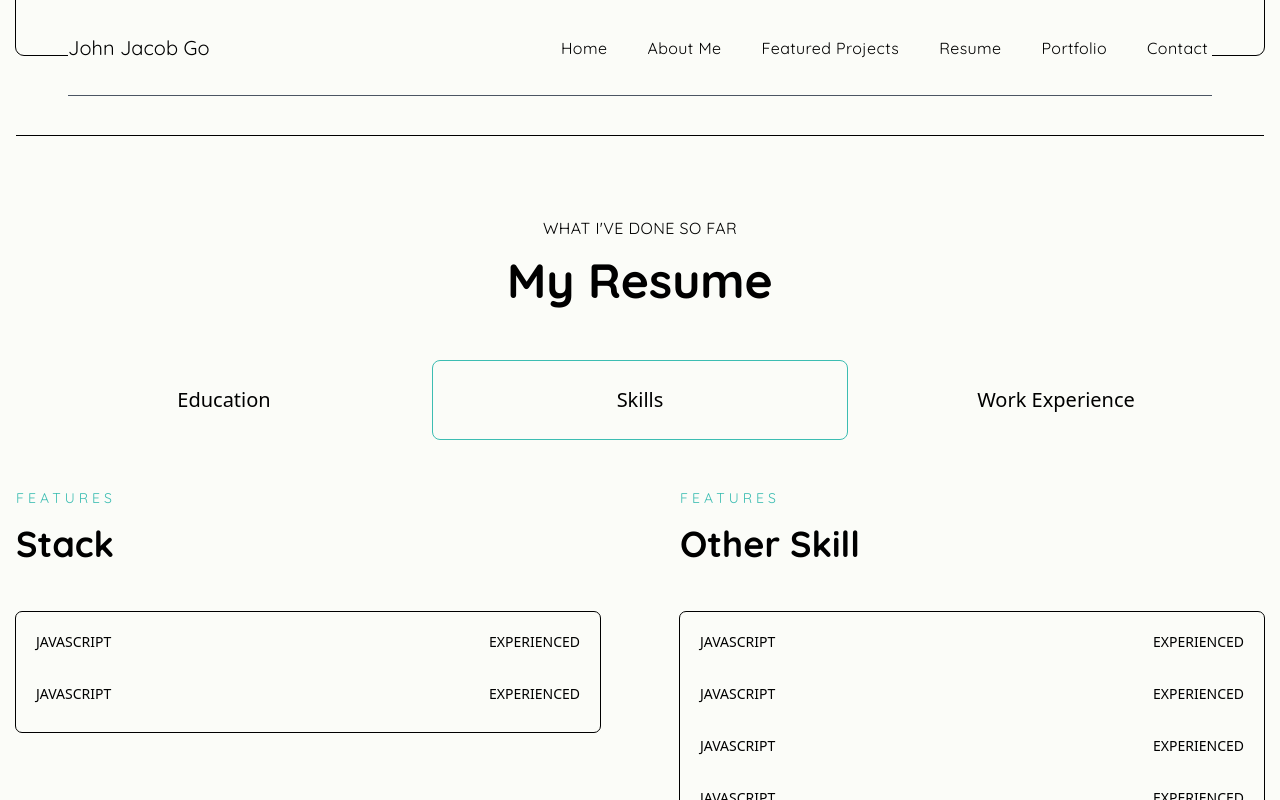
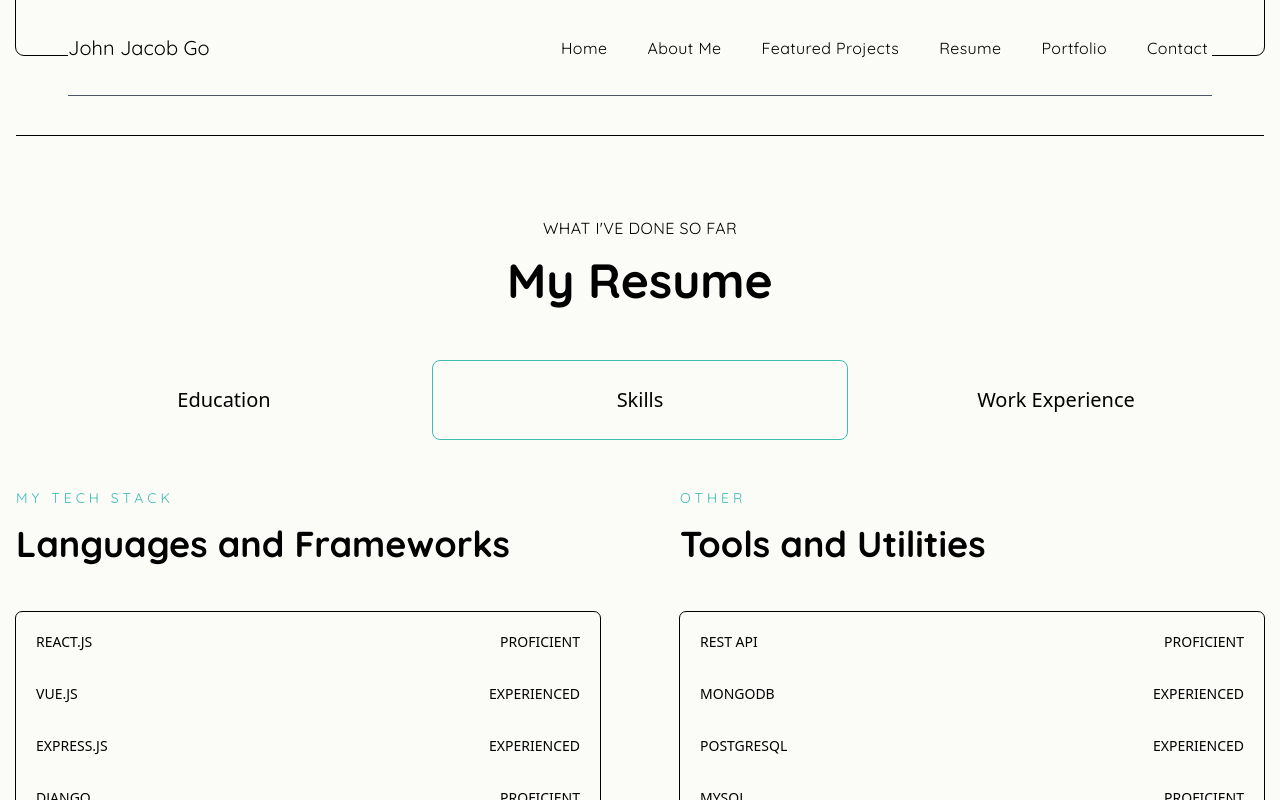
Before and after one commit to gojohnjacob/Portfolio-Website, a React (Create React App) app: page / in a window 1280 px wide. Both pictures are taken after a click on the item "Skills". Shown: the part 1786-2586 px from the top of the page. Built offline with nearby package versions, Linux system fonts and the light colour scheme.

Commit message:
populated skills

```diff
--- a/src/components/resume/Skills.jsx
+++ b/src/components/resume/Skills.jsx
@@ -1,5 +1,6 @@
 import { motion } from 'framer-motion';
 import SkillCard from './SkillCard';
+import { skillsLeftData, skillsRightData } from '../../constants/skillsData';
 
 const Skills = () => (
     <motion.div
@@ -10,33 +11,28 @@ const Skills = () => (
         <div className="w-full lgl:w-1/2">
             <div className="py-12 font-titleFont flex flex-col gap-4">
                 <p className="text-sm text-designColor tracking-[4px] uppercase">
-                    Features
+                    My Tech Stack
                 </p>
-                <h2 className="text-3xl md:text-4xl font-bold">Stack</h2>
+                <h2 className="text-3xl md:text-4xl font-bold">Languages and Frameworks</h2>
             </div>
             <div className="w-full h-auto py-5 flex flex-col gap-6 outline outline-1 bg-transparent bg-opacity-25 text-black text-xl inline-flex justify-center rounded-md ">
-                <SkillCard skillName="JavaScript" rating={4} />
-                <SkillCard skillName="JavaScript" rating={4} />
+                {skillsLeftData.map((item) => (
+                    <SkillCard skillName={item.name} rating={item.rating} />
+                ))}
             </div>
         </div>
 
         <div className="w-full lgl:w-1/2">
             <div className="py-12 font-titleFont flex flex-col gap-4">
                 <p className="text-sm text-designColor tracking-[4px] uppercase">
-                    Features
+                    Other
                 </p>
-                <h2 className="text-3xl md:text-4xl font-bold">Other Skill</h2>
+                <h2 className="text-3xl md:text-4xl font-bold">Tools and Utilities</h2>
             </div>
             <div className="w-full h-auto py-5 flex flex-col gap-6 outline outline-1 bg-transparent bg-opacity-25 text-black text-xl inline-flex justify-center rounded-md ">
-                <SkillCard skillName="JavaScript" rating={4} />
-                <SkillCard skillName="JavaScript" rating={4} />
-                <SkillCard skillName="JavaScript" rating={4} />
-                <SkillCard skillName="JavaScript" rating={4} />
-                <SkillCard skillName="JavaScript" rating={4} />
-                <SkillCard skillName="JavaScript" rating={4} />
-                <SkillCard skillName="JavaScript" rating={4} />
-                <SkillCard skillName="JavaScript" rating={4} />
-
+                {skillsRightData.map((item) => (
+                    <SkillCard skillName={item.name} rating={item.rating} />
+                ))}
             </div>
         </div>
     </motion.div>
--- /dev/null
+++ b/src/constants/skillsData.js
@@ -0,0 +1,156 @@
+export const skillsLeftData = [
+    {
+        id: 1,
+        name: "React.JS",
+        rating: 5,
+    },
+    {
+        id: 2,
+        name: "Vue.JS",
+        rating: 4,
+    },
+    {
+        id: 3,
+        name: "Express.JS",
+        rating: 4,
+    },
+    {
+        id: 4,
+        name: "Django",
+        rating: 5,
+    },
+    {
+        id: 5,
+        name: "Flask",
+        rating: 5,
+    },
+    {
+        id: 6,
+        name: "Tailwind CSS",
+        rating: 5,
+    },
+    {
+        id: 7,
+        name: "Bootstrap",
+        rating: 5,
+    },
+    {
+        id: 8,
+        name: "Python",
+        rating: 5,
+    },
+    {
+        id: 9,
+        name: "C",
+        rating: 4,
+    },
+    {
+        id: 10,
+        name: "JavaScript",
+        rating: 5,
+    },
+    {
+        id: 11,
+        name: "TypeScript",
+        rating: 3,
+    },
+    {
+        id: 12,
+        name: "Golang",
+        rating: 3,
+    },
+    {
+        id: 13,
+        name: "Java",
+        rating: 2,
+    },
+    {
+        id: 14,
+        name: "R",
+        rating: 5,
+    },
+    {
+        id: 15,
+        name: "OCaml",
+        rating: 3,
+    },
+];
+
+export const skillsRightData = [
+    {
+        id: 1,
+        name: "REST API",
+        rating: 5,
+    },
+    {
+        id: 2,
+        name: "MongoDB",
+        rating: 4,
+    },
+    {
+        id: 3,
+        name: "PostgreSQL",
+        rating: 4,
+    },
+    {
+        id: 4,
+        name: "MySQL",
+        rating: 5,
+    },
+    {
+        id: 5,
+        name: "Docker",
+        rating: 4,
+    },
+    {
+        id: 6,
+        name: "Git",
+        rating: 5,
+    },
+    {
+        id: 7,
+        name: "GraphQL",
+        rating: 2,
+    },
+    {
+        id: 8,
+        name: "AWS",
+        rating: 3,
+    },
+
+    {
+        id: 9,
+        name: "Kubernetes",
+        rating: 2,
+    },
+    {
+        id: 10,
+        name: "Jenkins",
+        rating: 3,
+    },
+    {
+        id: 11,
+        name: "Linux",
+        rating: 3,
+    },
+    {
+        id: 12,
+        name: "Pocketbase",
+        rating: 4,
+    },
+    {
+        id: 13,
+        name: "Firebase",
+        rating: 2,
+    },
+    {
+        id: 14,
+        name: "Nginx",
+        rating: 3,
+    },
+    {
+        id: 15,
+        name: "Tableau",
+        rating: 3,
+    }
+];
```
